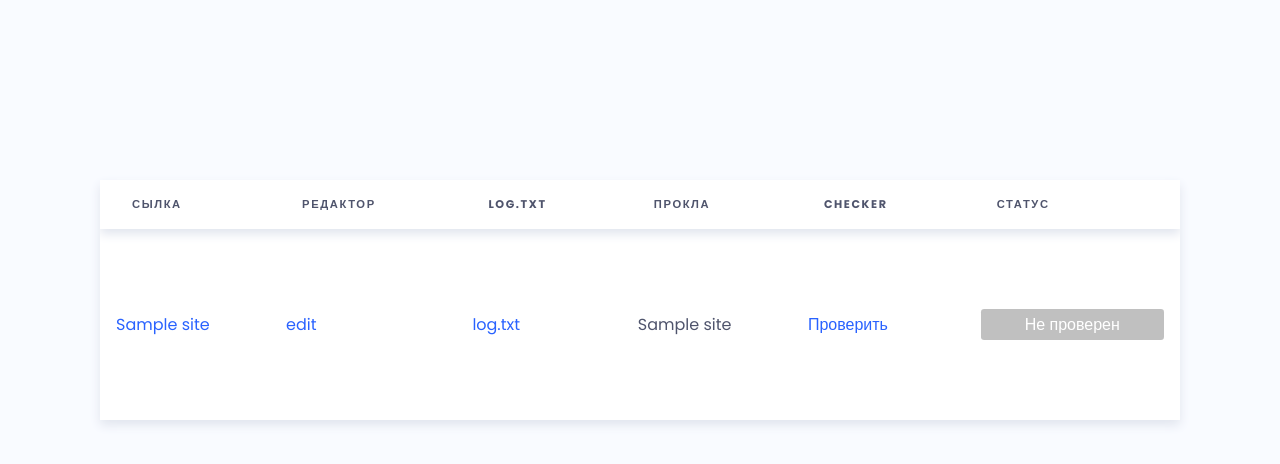
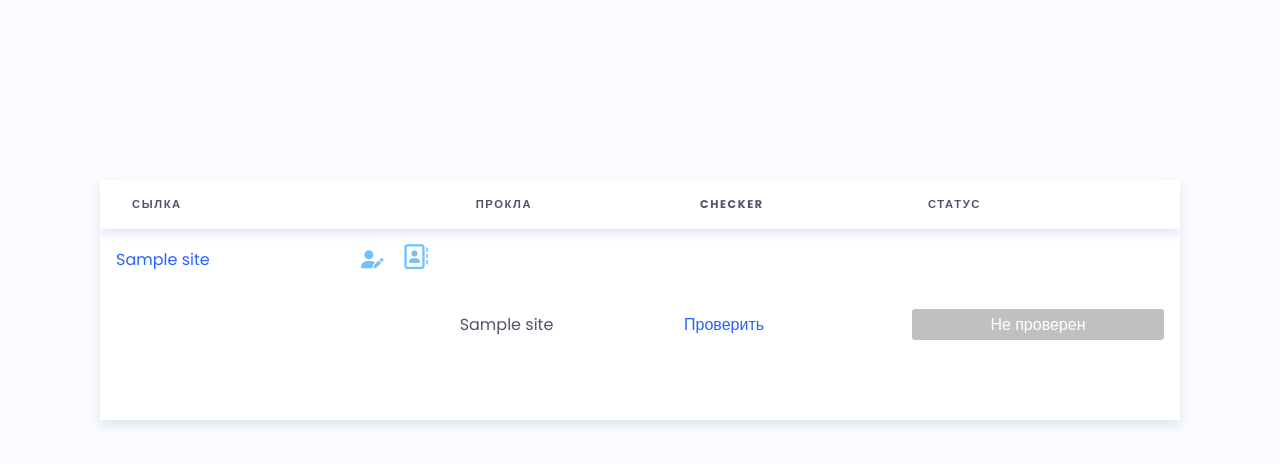
Before and after one commit to Vladiuse/DjBeget, a Django app: page / in a window 1280 px wide. Shown: the part 280-744 px from the top of the page. Run offline with Django 3.2, Linux system fonts and the light colour scheme; tables that the repository leaves empty hold one stand-in row (values such as "Sample post"); some libraries are stand-ins or nearby versions.

Commit message:
add icons&, sort on Site, fix css

```diff
--- a/HelloDjango/office/models.py
+++ b/HelloDjango/office/models.py
@@ -89,6 +89,23 @@ class Site(models.Model):
         site += '/public_html'
         return f'https://cp.beget.com/fm/%7B%22type%22:%22home%22,%22path%22:%22/{site}%22%7D'
 
+    @staticmethod
+    def get_sort_name(site_model):
+        site_name = site_model.site_name
+        if site_name.count('.') == 1:
+            return site_name + 'aaa'
+        sub = site_name[:site_name.find('.')]
+        dom = site_name[site_name.find('.') + 1:]
+        return dom + sub
+
+    def status_sub(self):
+        sub_domain_class = 'sub-dom'
+        domain_class = 'dom'
+        if self.site_name.count('.') == 2 and 'beget' not in self.site_name:
+            return sub_domain_class
+        return domain_class
+
+
     def __str__(self):
         return self.site_name
 
--- a/HelloDjango/office/static/office/styles.css
+++ b/HelloDjango/office/static/office/styles.css
@@ -293,3 +293,34 @@ article {
 select{
 font-size: 20px;
 }
+
+.first{
+display: flex;
+align-items: center;
+justify-content:space-between;
+}
+
+    /* ICONS */
+
+.icon-block{
+display: inline-block;
+}
+
+i{
+color: #74c0fc;
+position: right;
+}
+.fa-address-book{
+font-size: 25px;
+
+
+}
+
+.fa-user-edit{
+font-size: 18px;
+margin-right: 15px;
+}
+
+.sub-dom{
+padding-left: 60px;
+}
--- a/HelloDjango/office/templates/office/base.html
+++ b/HelloDjango/office/templates/office/base.html
@@ -4,6 +4,8 @@
 <link rel="stylesheet" href="{% static 'office/styles.css' %}">
 <script src="{% static 'office/jq.js' %}"></script>
 <script type="text/javascript" src="{% static 'office/main.js' %}"></script>
+<!--ICONS-->
+<script src="https://kit.fontawesome.com/0960a95ef5.js" crossorigin="anonymous"></script>
 
 
 <!-- НАчало сайта -->
--- a/HelloDjango/office/templates/office/index.html
+++ b/HelloDjango/office/templates/office/index.html
@@ -18,8 +18,8 @@
             <tr>
 <!--                <th>Папка beget</th>-->
                 <th>Сылка</th>
-                <th>Редактор</th>
-                <th>Log.txt</th>
+<!--                <th>Редактор</th>-->
+<!--                <th>Log.txt</th>-->
                 <th>Прокла</th>
                 <th>Checker</th>
                 <th>Статус</th>
@@ -29,9 +29,15 @@
 
             <tr>
 <!--            <td>{{ site.site_name }}</td>-->
-                <td><a href="{{ site.domain }}" target="_blank">{{ site.site_name }}</a></td>
-                <td><a href="{{ site.get_beget_editor }}" target="_blank">edit</a></td>
-                <td><a href="{{ site.get_log_url }}" target="_blank">log.txt</a></td>
+                <td class="first {{ site.status_sub }}">
+                    <a href="{{ site.domain }}" target="_blank">{{ site.site_name }}</a>
+                    <div class="icon-block">
+                    <a href="{{ site.get_beget_editor }}" target="_blank"><i class="fas fa-user-edit"></i></a>
+                   <a href="{{ site.get_log_url }}" target="_blank"> <i class="far fa-address-book"></i></a>
+                        </div>
+                </td>
+<!--                <td><a href="{{ site.get_beget_editor }}" target="_blank">edit</a></td>-->
+<!--                <td><a href="{{ site.get_log_url }}" target="_blank">log.txt</a></td>-->
                 <td>{{ site.title|slice:":30" }}</td>
                 <td><a href="{% url 'office:checker' site.id %}">Проверить</a></td>
                 <td>
--- a/HelloDjango/office/views.py
+++ b/HelloDjango/office/views.py
@@ -62,7 +62,9 @@ def get_free_doms():
 
 def sites(request):
     """Список сайтов, их статусов и тд"""
-    sites = Site.objects.all().order_by('-pk')
+    # sites = Site.objects.all().order_by('-pk')
+    sites = list(Site.objects.all())
+    sites.sort(key=Site.get_sort_name)
     content = {'sites': sites,
                }
     return render(request, 'office/index.html', content)
```
